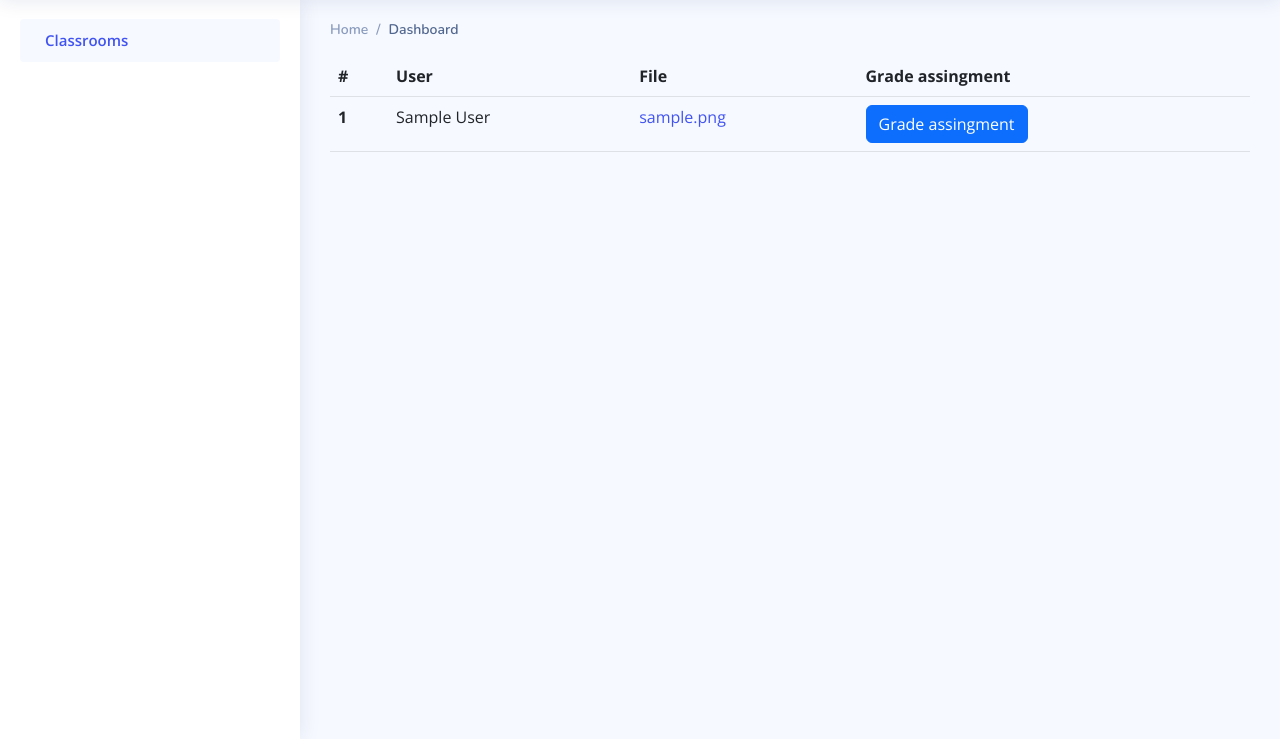
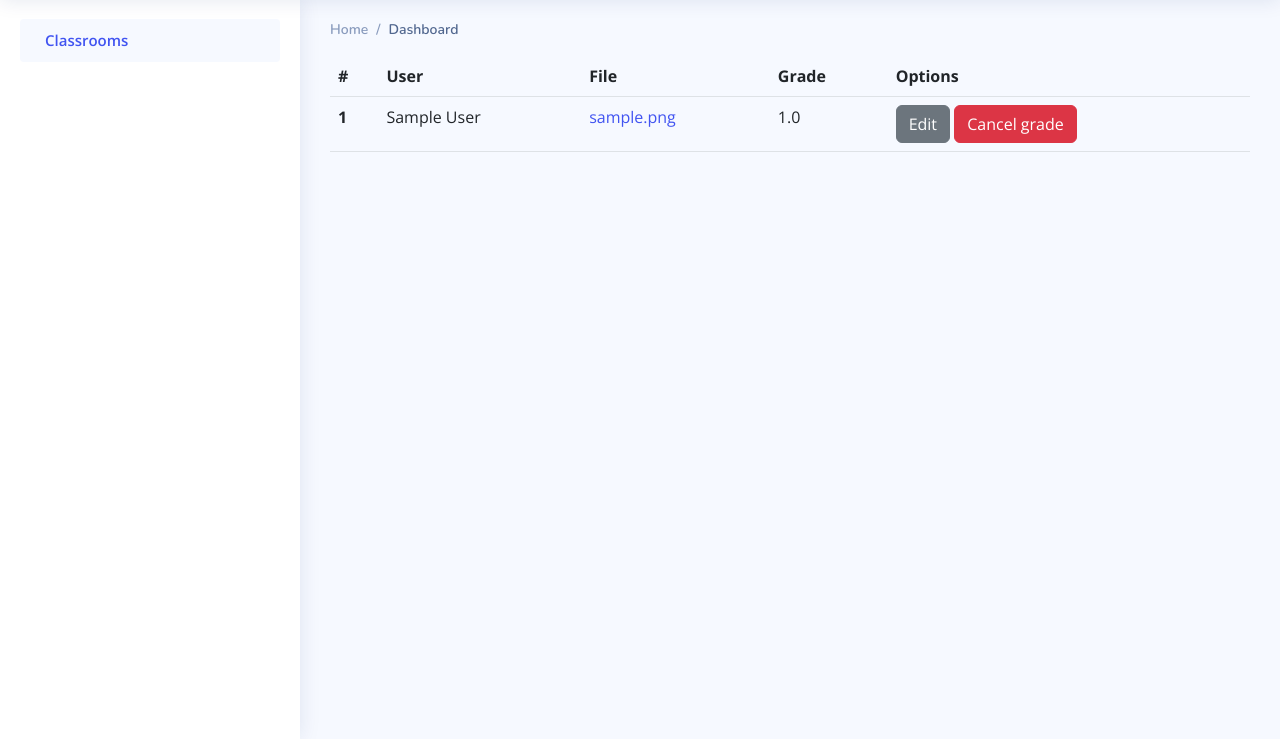
Before and after one commit to DavidAcostaF/E-Learning, a Django app: page /classroom/submited_files/1/ in a window 1280 px wide. Shown: the part 61-800 px from the top of the page. Run offline with Django 4.2, Linux system fonts and the light colour scheme; tables that the repository leaves empty hold one stand-in row (values such as "Sample post"); parts of the project's set-up code (start-up, migrations or seed data) failed here and were passed over; some libraries are stand-ins or nearby versions.

Commit message:
watch grade

```diff
--- a/apps/learning/forms.py
+++ b/apps/learning/forms.py
@@ -92,7 +92,7 @@ class FormSubmitFiles(forms.ModelForm):
             )
         }
 
-class FromGradeAssingment(forms.ModelForm):
+class FormGradeAssingment(forms.ModelForm):
     class Meta:
         model = Files
         fields = ['grade','comment']
--- a/apps/learning/urls.py
+++ b/apps/learning/urls.py
@@ -15,6 +15,7 @@ urlpatterns = [
     path('classroom/submit_activity/<int:pk>/',views.SubmitActivity.as_view(),name='submit_activity'),
     path('classroom/cancel_submit/<int:pk>/',views.CancelSubmit.as_view(),name='cancel_submit'),
     path('classroom/submited_files/<int:pk>/',views.SubmitedFiles.as_view(),name='submited_files'),
-    path('classroom/submited_files/grade_assingment/<int:pk>/',views.GradeAssingment.as_view(),name='grade_assingment')
+    path('classroom/submited_files/grade_assingment/<int:pk>/',views.GradeAssingment.as_view(),name='grade_assingment'),
+    path('classroom/submited_files/cancel_grade/<int:pk>/',views.CancelGrade.as_view(),name='cancel_grade')
 
 ]
--- a/apps/learning/views.py
+++ b/apps/learning/views.py
@@ -6,9 +6,6 @@ from django.db.models import Q
 from apps.learning.models import Posts, ClassRoom,Files
 
 # Create your views here.
-
-# class tem(TemplateView):
-#     template_name = 'base.html'
 
 class MyClass(ListView):
     model = ClassRoom
@@ -85,7 +82,6 @@ class CreateActivity(CreateView):
         form_kwargs = super().get_form_kwargs()
         form_kwargs['user'] = self.request.user
         form_kwargs['code'] = self.get_queryset()
-        print(self.get_queryset(),"123123")
         return form_kwargs
 
 class DetailActivity(DetailView):
@@ -150,7 +146,7 @@ class SubmitedFiles(ListView):
 
 class GradeAssingment(UpdateView):
     model = Files
-    form_class = forms.FromGradeAssingment
+    form_class = forms.FormGradeAssingment
     template_name = 'classroom/grade_assingment.html'
 
     def get_context_data(self,**kwargs):
@@ -159,3 +155,13 @@ class GradeAssingment(UpdateView):
 
     def get_success_url(self):
         return self.request.META.get('HTTP_REFERER')
+
+class CancelGrade(UpdateView):
+    model = Files
+    def post(self,request,pk):
+        print(self.get_object())
+        grade = self.get_object()
+        grade.comment = None
+        grade.grade = None
+        grade.save()
+        return redirect(request.META.get('HTTP_REFERER'))
--- a/static/assets/js/index.js
+++ b/static/assets/js/index.js
@@ -5,3 +5,10 @@ function deleteActivity(id){
     form = document.getElementById('form_delete')
     form.action = `/classroom/delete_activity/${id}/`
 }
+
+function cancelGrade(id){
+    const modal = new bootstrap.Modal(document.getElementById('modal_cancel'))
+    modal.show()
+    form = document.getElementById('cancel_grade')
+    form.action = `/classroom/submited_files/cancel_grade/${id}/`
+}
--- a/static/assets/js/main.js
+++ b/static/assets/js/main.js
@@ -101,8 +101,4 @@
     onscroll(document, toggleBacktotop)
   }
 
-
-
-
-
 })();
--- a/templates/classroom/submited_files.html
+++ b/templates/classroom/submited_files.html
@@ -2,6 +2,31 @@
 {%load static%}
 
 {%block body%}
+
+<div class="modal" tabindex="-1" id="modal_cancel">
+    <div class="modal-dialog">
+        <form action="" method="post" id="cancel_grade"
+            enctype="multipart/form-data"
+            class="modal-content modal-dialog modal-lg">
+            {% csrf_token %}
+            <div class="modal-header">
+                <h2 class="modal-title">Cancel grade</h2>
+                <button class="btn-close" type="button" data-bs-dismiss="modal"
+                    aria-label="Close">
+                </button>
+            </div>
+            <div class="modal-body">
+            </div>
+            <div class="modal-footer">
+                <button type="button" class="btn btn-secondary"
+                    data-bs-dismiss="modal">Close</button>
+                <button id="boton_creacion" class="btn btn-primary"
+                    type="submit">Confirmar</button>
+            </div>
+        </form>
+    </div>
+</div>
+
 
 
 <table class="table">
@@ -10,7 +35,8 @@
         <th scope="col">#</th>
         <th scope="col">User</th>
         <th scope="col">File</th>
-        <th scope="col">Grade assingment</th>
+        <th scope="col">Grade</th>
+        <th scope="col">Options</th>
       </tr>
     </thead>
     <tbody>
@@ -19,10 +45,26 @@
         <th scope="row">{{forloop.counter}}</th>
         <td>{{submits.user}}</td>
         <td><a href="{{submits.files.url}}" target="_blank">{{submits.files|cut:'UploadFiles/'}}</a></td>
+        <td>{%if submits.grade%}
+        {{submits.grade}}
+        {%endif%}
+        </td>
         <td>
+
+        {% if submits.grade or  submits.comment%}
             <button hx-get="{%url 'grade_assingment' submits.id%}"
-            hx-target="#dialog" class="btn btn-primary">Grade assingment
+              hx-target="#dialog" class="btn btn-secondary">Edit
             </button>
+            <button onclick="cancelGrade({{submits.id}})" class="btn btn-danger">Cancel grade</buttoon>
+
+        {%else%}
+                    <button hx-get="{%url 'grade_assingment' submits.id%}"
+              hx-target="#dialog" class="btn btn-primary">Grade assingment
+            </button>
+
+        {% endif %}
+
+
         </td>
       </tr>
       {%endfor%}
```
Also changed, not shown: templates/base.html (+1 -6 lines).
